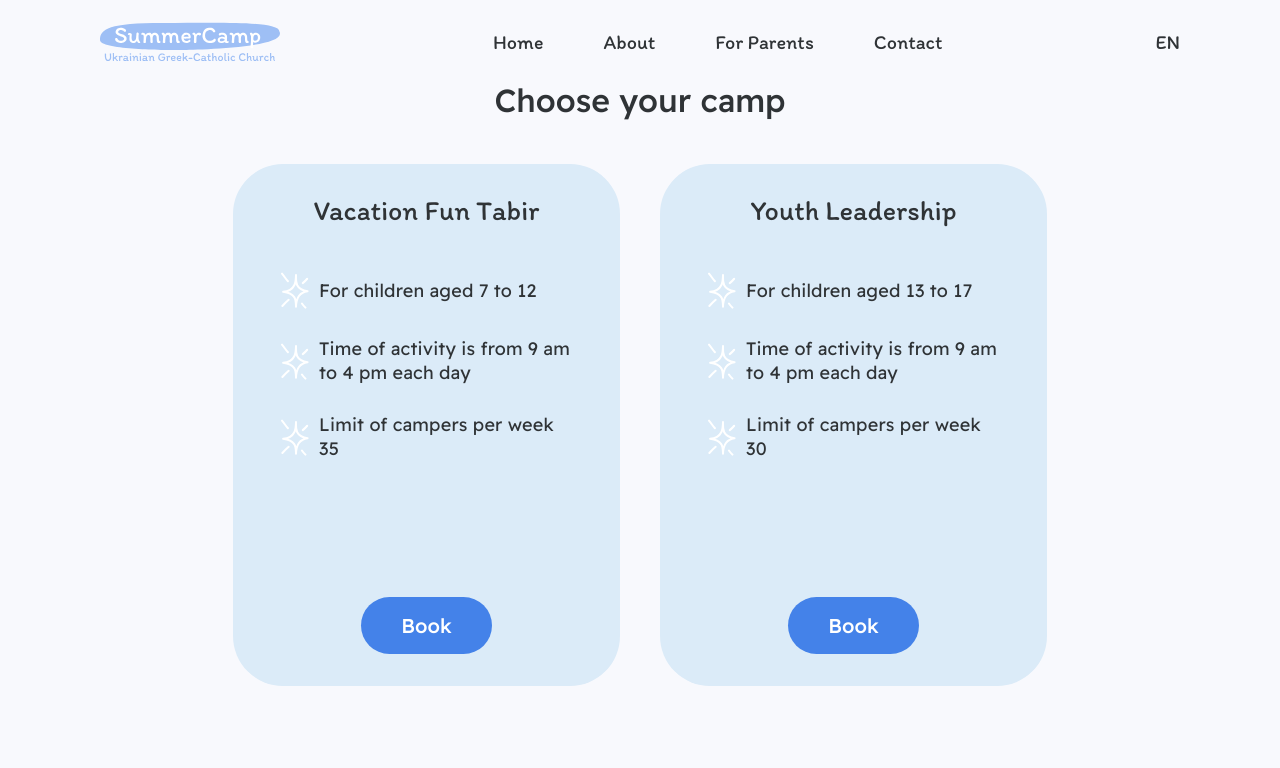
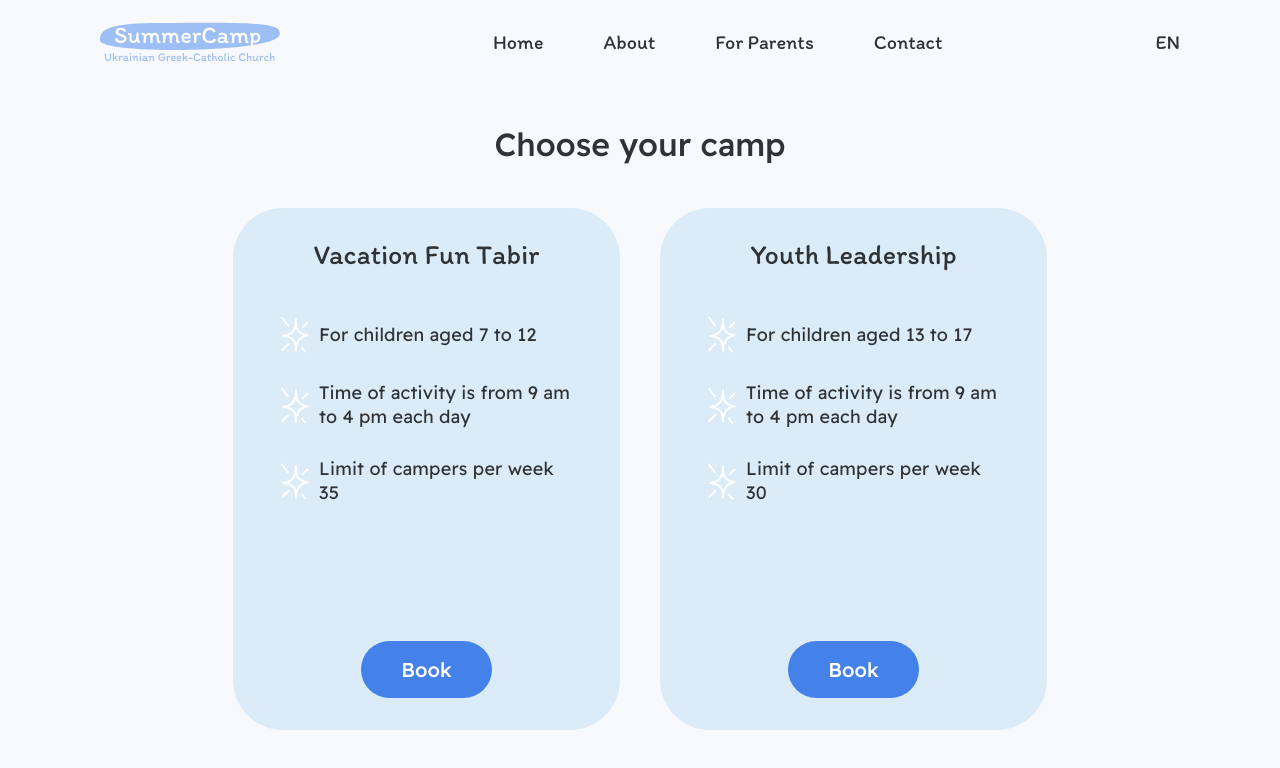
Before and after one commit to segamegadrivee/summer-camp, a React (Create React App) app in the folder frontend/: page / in a window 1280 px wide. Shown: the top 768 px of the page. Built offline with nearby package versions, Linux system fonts and the light colour scheme.

Commit message:
header test

```diff
--- a/frontend/src/scss/components/_header.scss
+++ b/frontend/src/scss/components/_header.scss
@@ -10,6 +10,10 @@
    &__nav {
         display: flex;
         gap: 60px;
+
+        @media screen and (max-width: 1024px) {
+            display: none;
+        }
 
    }
 
@@ -32,6 +36,10 @@
         font-size: 20px;
         line-height: 24px;
         cursor: pointer;
+
+        @media screen and (max-width: 1024px) {
+            display: none;
+        }
     }
 
 }
--- a/frontend/src/scss/layout/_booking.scss
+++ b/frontend/src/scss/layout/_booking.scss
@@ -1,6 +1,10 @@
 
 
 .booking {
+
+    &__container{
+        margin-top: 44px;
+    }
 
     &__title{
         text-align: center;
```
